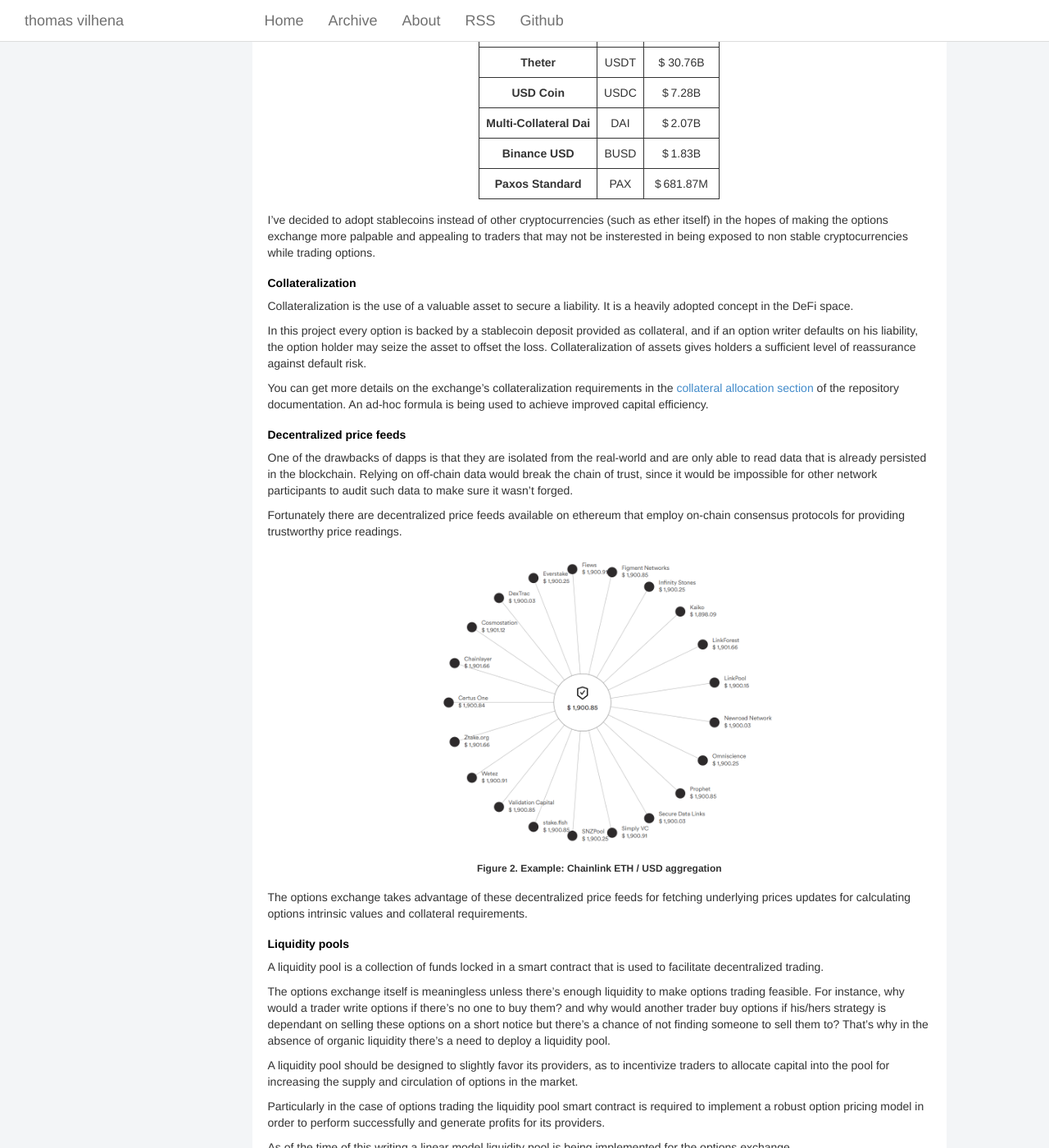
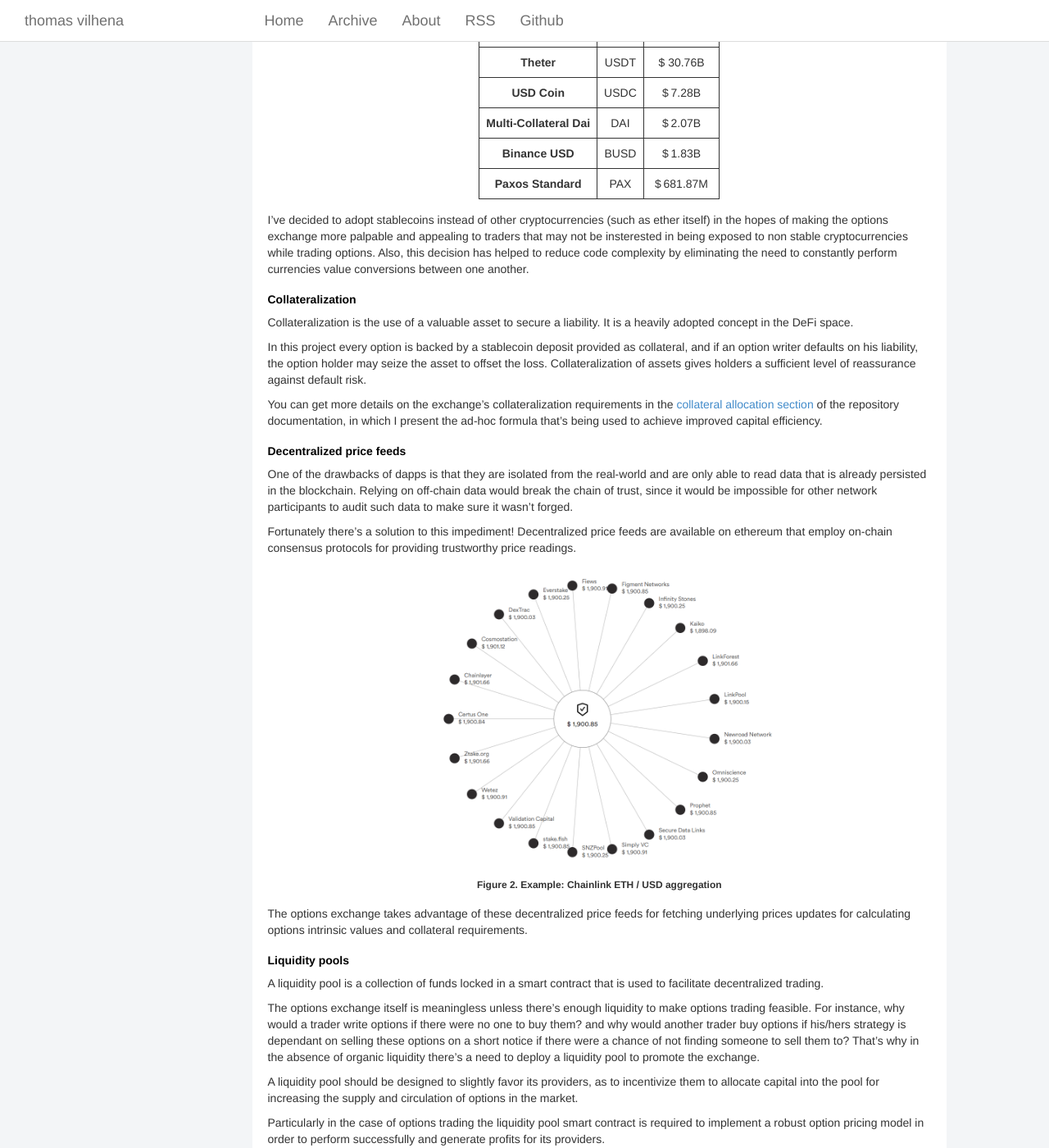
Before and after one commit to TCGV/blog, a Jekyll site: the page built from _posts/2021-02-18-building-a-decentralized-options-exchange.md, in a window 1280 px wide and 1400 px high, scrolled down 2633 px. Shown: the whole window at 82% size. Built offline with Jekyll 4.4.1, drawn with Linux system fonts in a browser that asks for light colours; some of the changed text lies outside the part shown.

Commit message:
Updating 2021-02-18-building-a-decentralized-options-exchange.md

```diff
--- a/_posts/2021-02-18-building-a-decentralized-options-exchange.md
+++ b/_posts/2021-02-18-building-a-decentralized-options-exchange.md
@@ -95,7 +95,7 @@ This project adopts stablecoins pegged to the US dollar. Traders can deposit any
 | **Binance USD**          | BUSD    | $ 1.83B	  |
 | **Paxos Standard**       | PAX     | $ 681.87M  |
 
-I've decided to adopt stablecoins instead of other cryptocurrencies (such as ether itself) in the hopes of making the options exchange more palpable and appealing to traders that may not be insterested in being exposed to non stable cryptocurrencies while trading options.
+I've decided to adopt stablecoins instead of other cryptocurrencies (such as ether itself) in the hopes of making the options exchange more palpable and appealing to traders that may not be insterested in being exposed to non stable cryptocurrencies while trading options. Also, this decision has helped to reduce code complexity by eliminating the need to constantly perform currencies value conversions between one another.
 
 <h2>Collateralization</h2>
 
@@ -103,13 +103,13 @@ Collateralization is the use of a valuable asset to secure a liability. It is a
 
 In this project every option is backed by a stablecoin deposit provided as collateral, and if an option writer defaults on his liability, the option holder may seize the asset to offset the loss. Collateralization of assets gives holders a sufficient level of reassurance against default risk.
 
-You can get more details on the exchange's collateralization requirements in the [collateral allocation section](https://github.com/TCGV/DeFiOptions#collateral-allocation) of the repository documentation. An ad-hoc formula is being used to achieve improved capital efficiency.
+You can get more details on the exchange's collateralization requirements in the [collateral allocation section](https://github.com/TCGV/DeFiOptions#collateral-allocation) of the repository documentation, in which I present the ad-hoc formula that's being used to achieve improved capital efficiency.
 
 <h2>Decentralized price feeds</h2>
 
 One of the drawbacks of dapps is that they are isolated from the real-world and are only able to read data that is already persisted in the blockchain. Relying on off-chain data would break the chain of trust, since it would be impossible for other network participants to audit such data to make sure it wasn't forged.
 
-Fortunately there are decentralized price feeds available on ethereum that employ on-chain consensus protocols for providing trustworthy price readings.
+Fortunately there's a solution to this impediment! Decentralized price feeds are available on ethereum that employ on-chain consensus protocols for providing trustworthy price readings.
 
 <p align="center">
   <img style="max-width: 100%; max-height: 360px; margin: 10px 0" src="{{ site.baseurl }}/images/p25/consensus.PNG" alt="regular-graphs"/>
@@ -122,9 +122,9 @@ The options exchange takes advantage of these decentralized price feeds for fetc
 
 A liquidity pool is a collection of funds locked in a smart contract that is used to facilitate decentralized trading.
 
-The options exchange itself is meaningless unless there's enough liquidity to make options trading feasible. For instance, why would a trader write options if there's no one to buy them? and why would another trader buy options if his/hers strategy is dependant on selling these options on a short notice but there's a chance of not finding someone to sell them to? That's why in the absence of organic liquidity there's a need to deploy a liquidity pool.
+The options exchange itself is meaningless unless there's enough liquidity to make options trading feasible. For instance, why would a trader write options if there were no one to buy them? and why would another trader buy options if his/hers strategy is dependant on selling these options on a short notice if there were a chance of not finding someone to sell them to? That's why in the absence of organic liquidity there's a need to deploy a liquidity pool to promote the exchange.
 
-A liquidity pool should be designed to slightly favor its providers, as to incentivize traders to allocate capital into the pool for increasing the supply and circulation of options in the market.
+A liquidity pool should be designed to slightly favor its providers, as to incentivize them to allocate capital into the pool for increasing the supply and circulation of options in the market.
 
 Particularly in the case of options trading the liquidity pool smart contract is required to implement a robust option pricing model in order to perform successfully and generate profits for its providers.
 
@@ -144,10 +144,10 @@ As of the time of this writing a linear model liquidity pool is being implemente
 
 The options exchange project's governance functionality is still incipient. Upon deployment it will be a dictatorship with a plan to distribute governance tokens to early adopters to shift towards a council as quickly as possible.
 
-Next steps
+Status & next steps
 ============
 
-This project is available on kovan testnet for evaluation (browse the [documentation](https://github.com/TCGV/DeFiOptions) for more info on how to interact with it), but there are a few major technical challenges that still need to get dealt with for this project to be ready for deployment to mainnet:
+This project is in alpha phase, and available on kovan testnet for evaluation (browse the [documentation](https://github.com/TCGV/DeFiOptions) for more info on how to interact with it). There are a few major technical challenges that still need to get dealt with for this project to enter the beta phase and eventually be ready for deployment to mainnet:
 
 * Development of a dapp front-end application to make the exchange accessible to non-developers (collaborator commited)
 * Design and implementation of a liquidity pool, which will involve knowledge in finance and option pricing models (in progress)
```
Also changed, not shown: other parts of _posts/2021-02-18-building-a-decentralized-options-exchange.md (+1 -1 lines).
